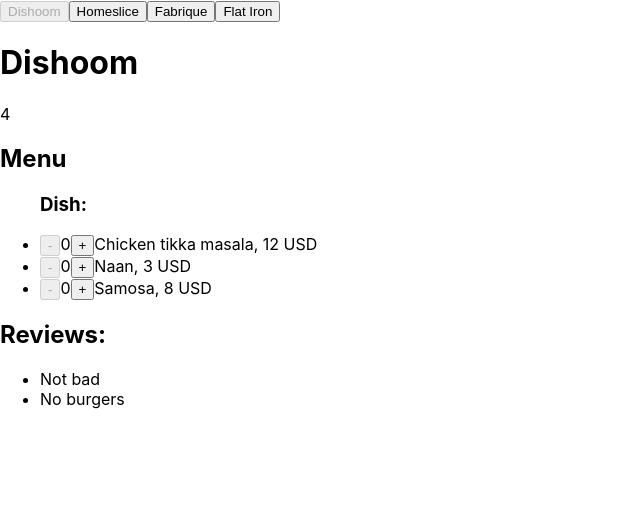
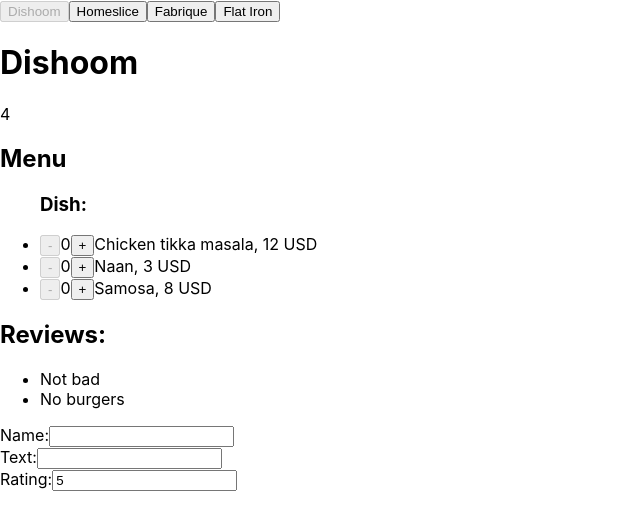
Before and after one commit to ghost3ds/react-2022-12-21, a React (Create React App) app: page / in a window 1280 px wide. Shown: the top 530 px of the page, without its empty margins (0-640 px from the left). Built offline with nearby package versions, Linux system fonts and the light colour scheme.

Commit message:
NewReviewForm

```diff
--- /dev/null
+++ b/src/components/NewReviewForm/NewReviewForm.jsx
@@ -0,0 +1,74 @@
+import React from 'react';
+import { useReducer } from 'react';
+
+const DEFAULT_FORM_VALUE = {
+  name: '',
+  text: '',
+  rating: 5,
+};
+
+const reducer = (state, action) => {
+  switch (action.type) {
+    case 'changeName': {
+      return {
+        ...DEFAULT_FORM_VALUE,
+        name: action.payload,
+      };
+    }
+    case 'changeText': {
+      return {
+        ...state,
+        text: action.payload,
+      };
+    }
+    case 'changeRating': {
+      return {
+        ...state,
+        rating: action.payload,
+      };
+    }
+
+    default:
+      return state;
+  }
+};
+
+const NewReviewForm = ({}) => {
+  const [formValue, dispatch] = useReducer(reducer, DEFAULT_FORM_VALUE);
+
+  return (
+    <div>
+      <div>
+        <label>Name:</label>
+        <input
+          value={formValue.name}
+          onChange={(event) =>
+            dispatch({ type: 'changeName', payload: event.target.value })
+          }
+        />
+      </div>
+      <div>
+        <label>Text:</label>
+        <input
+          value={formValue.text}
+          onChange={(event) =>
+            dispatch({ type: 'changeText', payload: event.target.value })
+          }
+        />
+      </div>
+      <div>
+        <label>Rating:</label>
+        <input
+          value={formValue.rating}
+          type="number"
+          onChange={(event) =>
+            dispatch({ type: 'changeRating', payload: Number(event.target.value) })
+          }
+        />
+      </div>
+      {console.log(formValue)}
+    </div>
+  );
+};
+
+export default NewReviewForm;
--- a/src/components/Restaurant/Restaurant.jsx
+++ b/src/components/Restaurant/Restaurant.jsx
@@ -1,5 +1,6 @@
 import React, { useMemo } from 'react';
 import Menu from '../Menu/Menu';
+import NewReviewForm from '../NewReviewForm/NewReviewForm';
 import Reviews from '../Reviews/Reviews';
 
 const Restaurant = ({ restaurant }) => {
@@ -17,6 +18,7 @@
       {rating}
       <Menu menu={restaurant.menu} />
       <Reviews reviews={restaurant.reviews} />
+      <NewReviewForm />
     </div>
   );
 };
```
